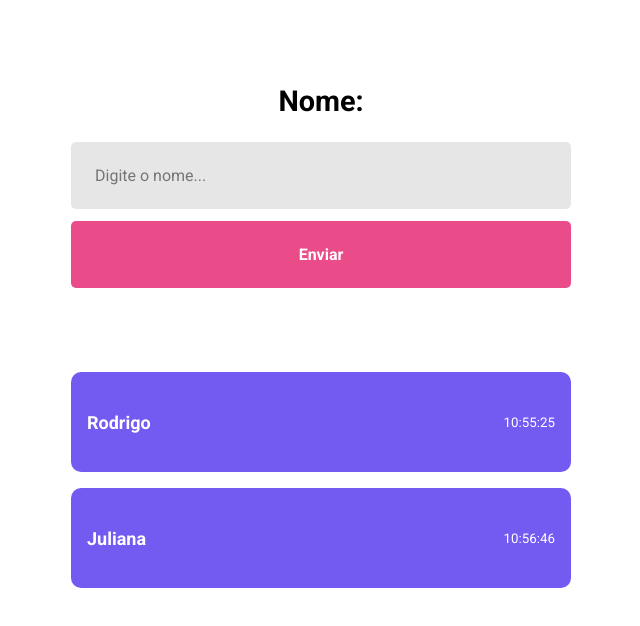
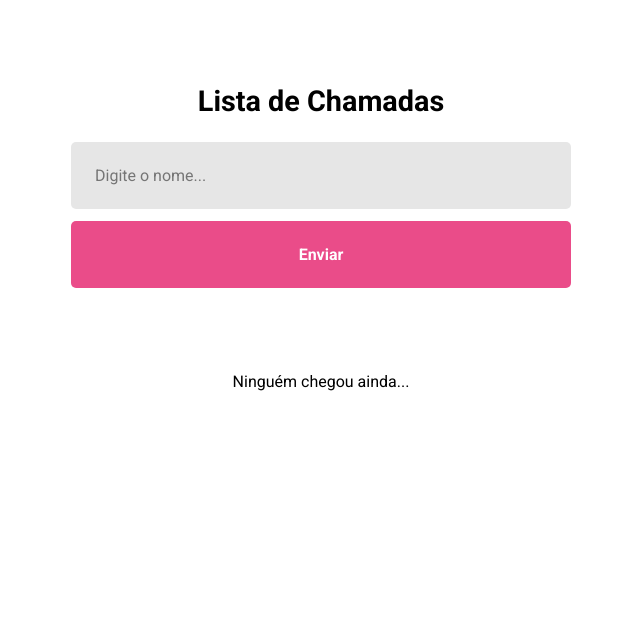
Before and after one commit to Gustavo-Victor/attendance-list-with-react, a React (Vite) app: page / in a window 1280 px wide. Shown: the top 626 px of the page, without its empty margins (319-959 px from the left). Built offline with nearby package versions, Linux system fonts and the light colour scheme.

Commit message:
Learn about immutability

```diff
--- a/src/pages/Home/index.jsx
+++ b/src/pages/Home/index.jsx
@@ -6,21 +6,47 @@ import {useState} from 'react';
 //component
 export function Home() {
     //state
-    const [name, setName] = useState("");
+    const [studentName, setStudentName] = useState("");
+    const [students, setStudents] = useState([]);
+
+
+    //handler
+    const handleAddStudent = () => {
+        const newStudent = {
+            name: studentName,
+            time : new Date().toLocaleTimeString("pt-br", {
+                hour: "2-digit",
+                minute: '2-digit',
+                second: "2-digit"
+            })
+        }
+        setStudents(prevState => [...prevState, newStudent])
+        /*setStudents(function(prevState) {
+            return [...pervState, newStudent];
+        })*/
+        //setStudents([...students, newStudent]);
+    }
 
     //content
     return (
         <div className='container'>
-            <h1>Nome: {name}</h1>
+            <h1>Lista de Chamadas</h1>
             <input
             type="text"
             placeholder="Digite o nome..."
-            onChange={e => {setName(e.target.value)}}
+            onChange={e => setStudentName(e.target.value)}
             />
-            <button type="button">Enviar</button>
+            <button onClick={handleAddStudent} type="button">Enviar</button>
 
-            <Card name="Rodrigo" time="10:55:25" />
-            <Card name="Juliana" time="10:56:46" />
+            {
+                students.length > 0 ? (
+                    students.map(student => (
+                        <Card name={student.name} time={student.time} />
+                    ))
+                ) : (
+                    <p>Ninguém chegou ainda...</p>
+                )
+            }
         </div>
     );
 }
```
